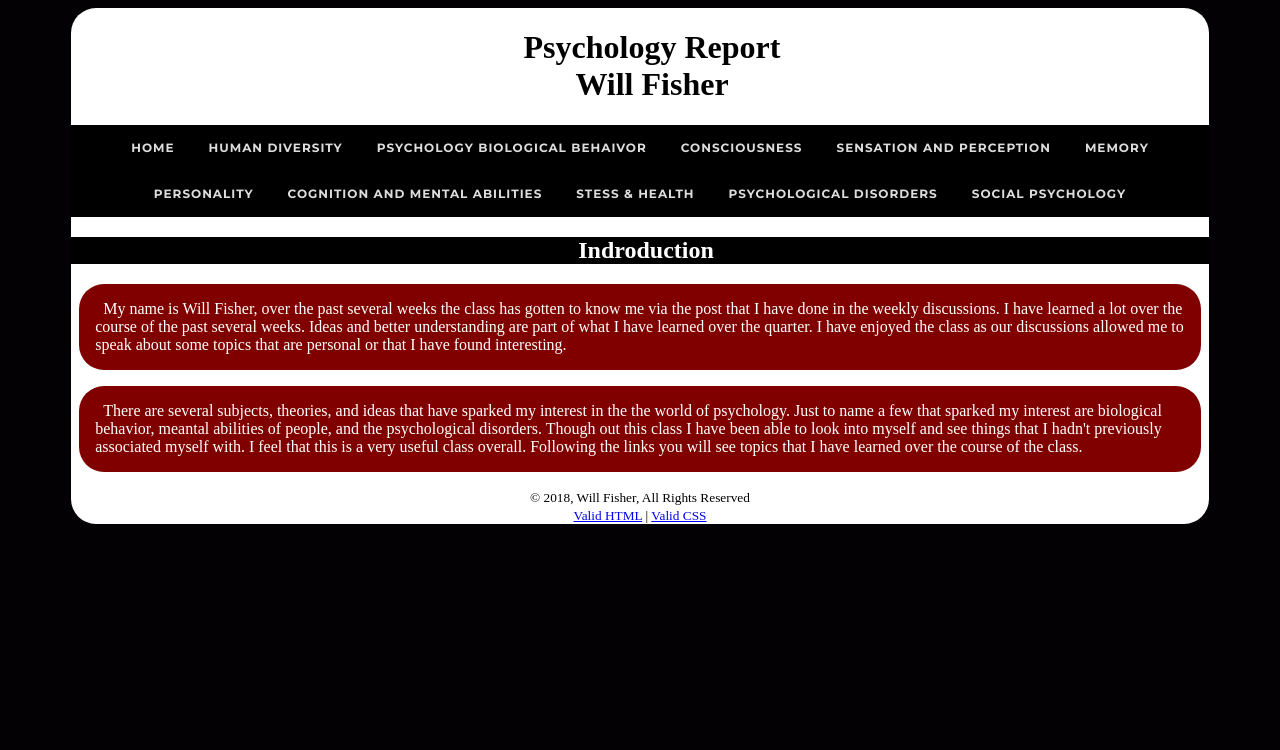
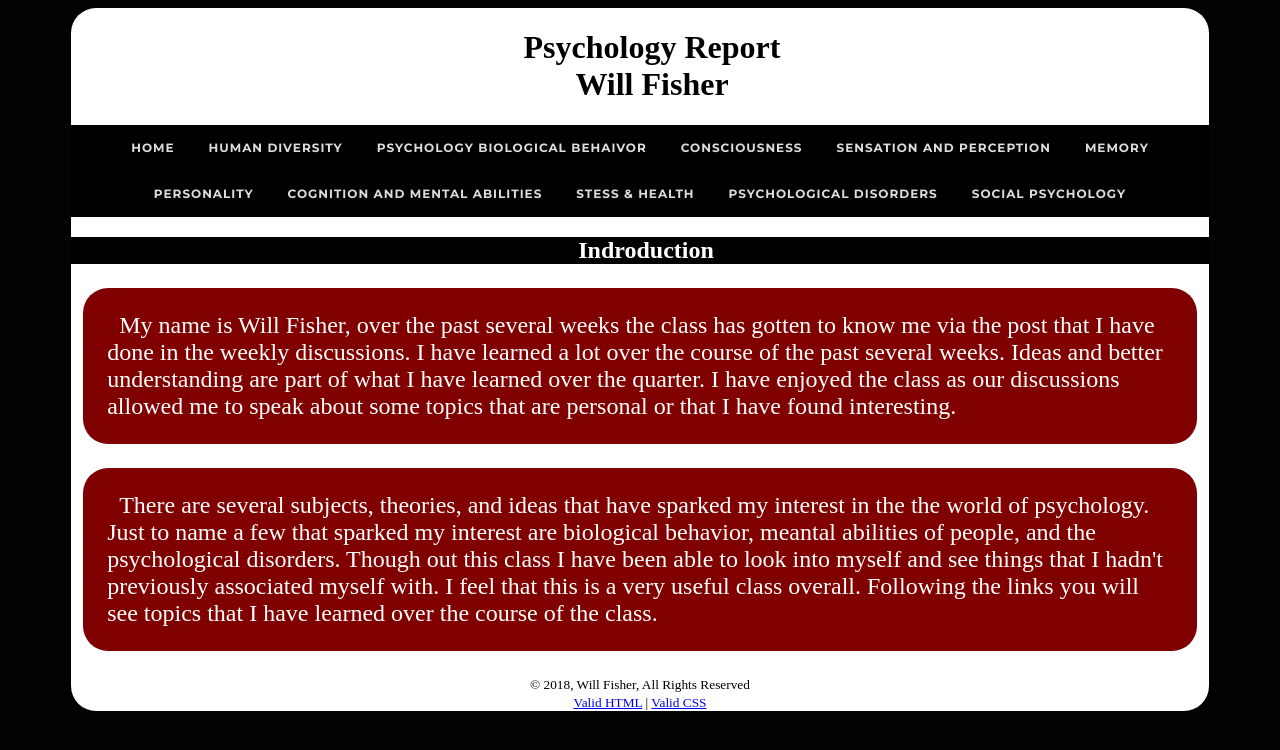
Before and after one commit to Idanord/Psychology, a PHP site: page / in a window 1280 px wide. Shown: the top 750 px of the page. Run offline with PHP 8.4, Linux system fonts and the light colour scheme; some libraries are stand-ins or nearby versions.

Commit message:
font-size
increased the font-size of all <p> tags also <p> tags that contain classes

```diff
--- a/css/styles.css
+++ b/css/styles.css
@@ -20,6 +20,7 @@ p {
     margin-right: .5em;
     padding: 1em;
     border-radius: 25px;
+    font-size: 1.5em;
 }
 
 header h1 {
@@ -61,6 +62,7 @@ p.overview {
     margin-right: .5em;
     padding: 1em;
     border-radius: 25px;
+    font-size: 1.5em;
 }
 
 h3 {
```
